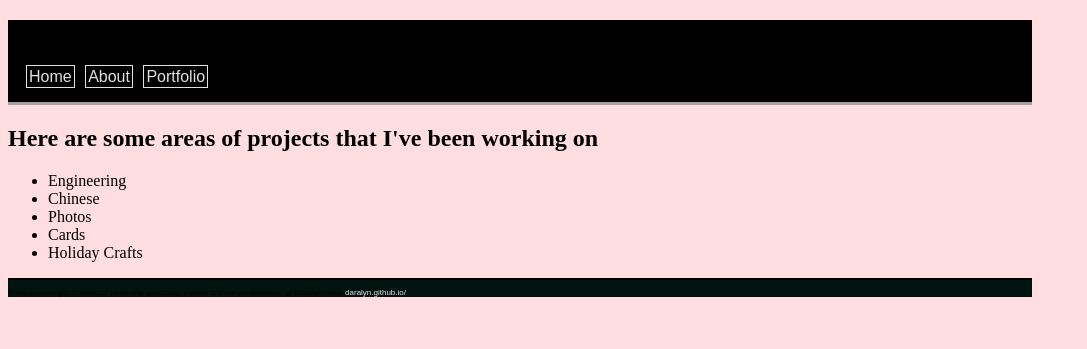
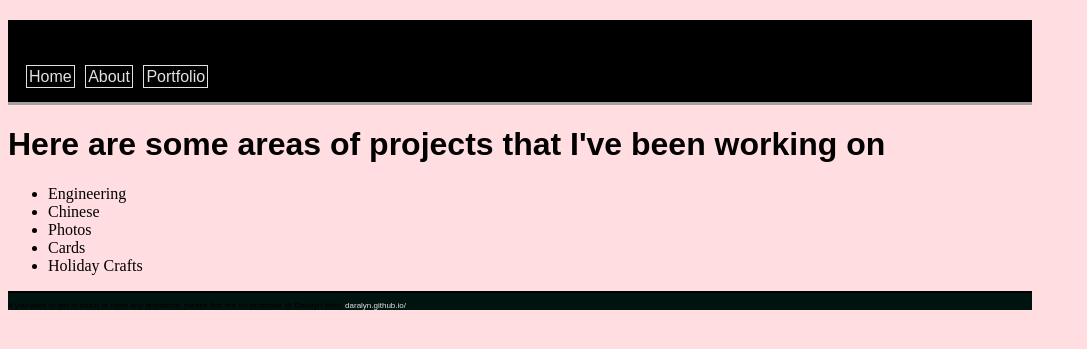
Before and after one commit to daralyn/daralyn.github.io, a Jekyll site: the page built from portfolio/index.html, in a window 1280 px wide. Shown: the top 349 px of the page, without its empty margins (0-1087 px from the left). Built offline with Jekyll 4.4.1, drawn with Linux system fonts in a browser that asks for light colours.

Commit message:
updated heading to h1

```diff
--- a/portfolio/index.html
+++ b/portfolio/index.html
@@ -2,7 +2,7 @@
 layout: default
 title: Daralyn's Home Page
 ---
-    <h2> Here are some areas of projects that I've been working on </h2>
+    <h1> Here are some areas of projects that I've been working on </h1>
     <ul>
       <li>Engineering</li>
       <li>Chinese</li>
```
